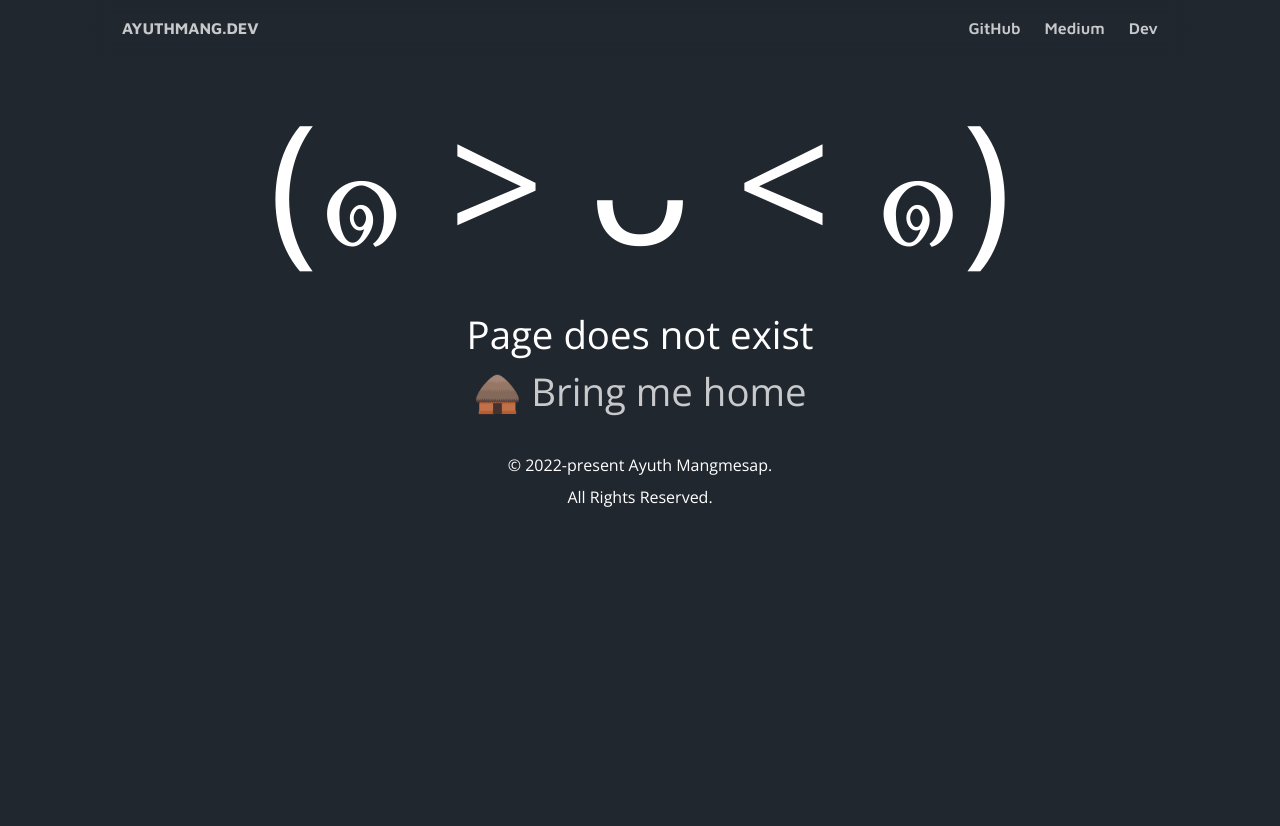
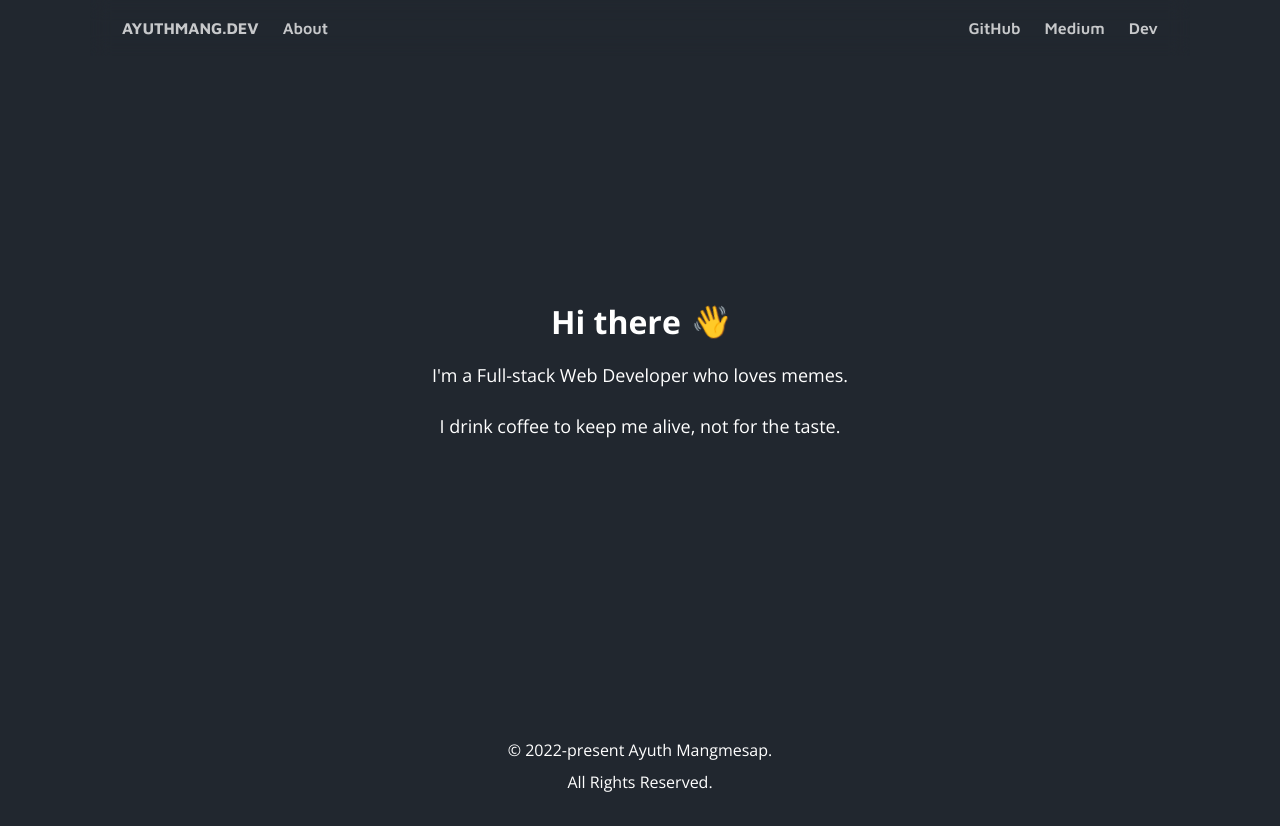
Before and after one commit to ayuthmang/ayuthmang.dev, a Next.js app: page /about in a window 1280 px wide. Before the commit this address had no page. Before the commit the page ends 800 px from the top, so only its background shows below. Built offline with nearby package versions, Linux system fonts and the light colour scheme.

Commit message:
feat: add about page

```diff
--- /dev/null
+++ b/src/app/about/page.tsx
@@ -0,0 +1,79 @@
+'use client'
+import React from 'react'
+import styled from 'styled-components'
+import Paragraph from '~/components/Paragraph'
+import ParagraphWithImage from '~/components/ParagraphWithImage'
+
+const AboutPage: React.FC = () => {
+  return (
+    <>
+      <HeroContainer>
+        <Heading>
+          Hi there{' '}
+          <HandWrapper>
+            <Hand role="img" aria-label="Waving hand">
+              👋
+            </Hand>
+          </HandWrapper>
+        </Heading>
+        <ParagraphWithImage
+          imageAlt={'coding cat'}
+          imageSrc="https://media.tenor.com/G5YA-Jm1pG4AAAAi/peeposhy-pepe-the-frog.gif"
+          imageWidth={250}
+          imageHeight={250}
+        >
+          I&apos;m a Full-stack Web Developer who loves memes.
+        </ParagraphWithImage>
+        <ParagraphWithImage
+          imageAlt={'cinderella drinking coffee'}
+          imageSrc="https://64.media.tumblr.com/c10da7d3592bddfca6a8d2586b15c153/tumblr_of7di4D6mW1tr7vtjo1_500.gif"
+          imageWidth={250}
+          imageHeight={250}
+        >
+          I drink coffee to keep me alive, not for the taste.
+        </ParagraphWithImage>
+      </HeroContainer>
+    </>
+  )
+}
+
+const Hand = styled.span``
+
+const HandWrapper = styled.div`
+  font-size: 2rem;
+  display: inline-block;
+
+  @keyframes wave {
+    from {
+      transform: rotate(-10deg);
+    }
+    to {
+      transform: rotate(30deg);
+    }
+  }
+
+  ${Hand} {
+    display: inline-block;
+    animation: wave 1000ms infinite alternate ease-in-out;
+    transform-origin: 75% 80%;
+  }
+`
+
+const HeroContainer = styled.div`
+  min-height: 650px;
+  max-height: 750px;
+  display: flex;
+  flex-direction: column;
+  align-items: center;
+  justify-content: center;
+  height: 100%;
+`
+
+const Heading = styled.h2`
+  font-size: 2rem;
+  font-weight: 700;
+  margin-bottom: 16px;
+  text-align: center;
+`
+
+export default AboutPage
--- a/src/components/Header/Header.tsx
+++ b/src/components/Header/Header.tsx
@@ -9,7 +9,7 @@ import MaxWidthWrapper from '~/components/MaxWidthWrapper'
 import UnstyledButton from '~/components/UnstyledButton'
 import VisuallyHidden from '~/components/VisuallyHidden'
 
-const Header = () => {
+const Header: React.FC = () => {
   const [showMobileMenu, setShowMobileMenu] = React.useState(false)
 
   return (
@@ -17,6 +17,9 @@ const Header = () => {
       <MainHeader as="header">
         <HomeLink href="/">AYUTHMANG.DEV</HomeLink>
         <DesktopNav>
+          <DesktopActions>
+            <NavLink href="/about">About</NavLink>
+          </DesktopActions>
           <Filler />
           <DesktopActions>
             <NavLink href="https://github.com/ayuthmang">GitHub</NavLink>
--- a/src/components/MaxWidthWrapper/MaxWidthWrapper.tsx
+++ b/src/components/MaxWidthWrapper/MaxWidthWrapper.tsx
@@ -1,3 +1,4 @@
+'use client'
 import styled from 'styled-components'
 import { QUERIES } from '~/constants'
 
--- /dev/null
+++ b/src/components/ParagraphWithImage/ParagraphWithImage.tsx
@@ -0,0 +1,63 @@
+import styled from 'styled-components'
+import ParagraphBase from '~/components/Paragraph'
+import React from 'react'
+
+type ParagraphWithImageProps = {
+  imageSrc: string
+  imageAlt: string
+  imageWidth: number
+  imageHeight: number
+  children: React.ReactNode
+}
+
+const ParagraphWithImage: React.FC<ParagraphWithImageProps> = (props) => {
+  const { imageSrc, imageAlt, imageWidth, imageHeight, children } = props
+  const [mousePosition, setMousePosition] = React.useState({ x: 0, y: 0 })
+
+  const handleOnMouseMove = (event: React.MouseEvent<HTMLParagraphElement>) => {
+    setMousePosition({
+      x: event.clientX - (event.target as HTMLElement).offsetLeft,
+      y: event.clientY - (event.target as HTMLElement).offsetTop,
+    })
+  }
+
+  return (
+    <Paragraph
+      onMouseMove={handleOnMouseMove}
+      style={
+        {
+          '--x': mousePosition.x + 'px',
+          '--y': mousePosition.y + 'px',
+        } as React.CSSProperties
+      }
+    >
+      {children}
+      <Image
+        role="decorative"
+        src={imageSrc}
+        alt={imageAlt}
+        width={imageWidth}
+        height={imageHeight}
+      />
+    </Paragraph>
+  )
+}
+
+const Paragraph = styled(ParagraphBase)`
+  position: relative;
+  font-size: 1.125rem;
+`
+
+const Image = styled.img`
+  display: none;
+  position: absolute;
+  top: 0;
+  left: 0;
+  transform: translate(var(--x), -100%);
+
+  ${Paragraph}:hover & {
+    display: inline-block;
+  }
+`
+
+export default ParagraphWithImage
--- /dev/null
+++ b/src/components/ParagraphWithImage/index.tsx
@@ -0,0 +1,2 @@
+export * from "./ParagraphWithImage";
+export { default } from "./ParagraphWithImage";
```
